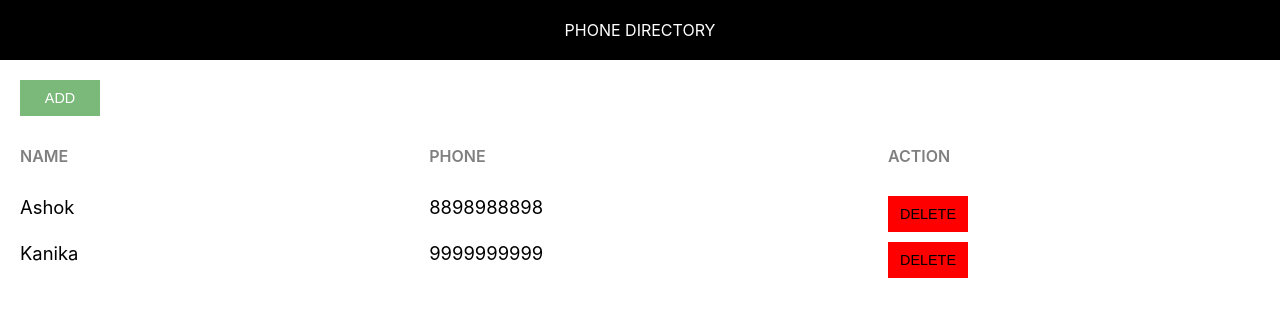
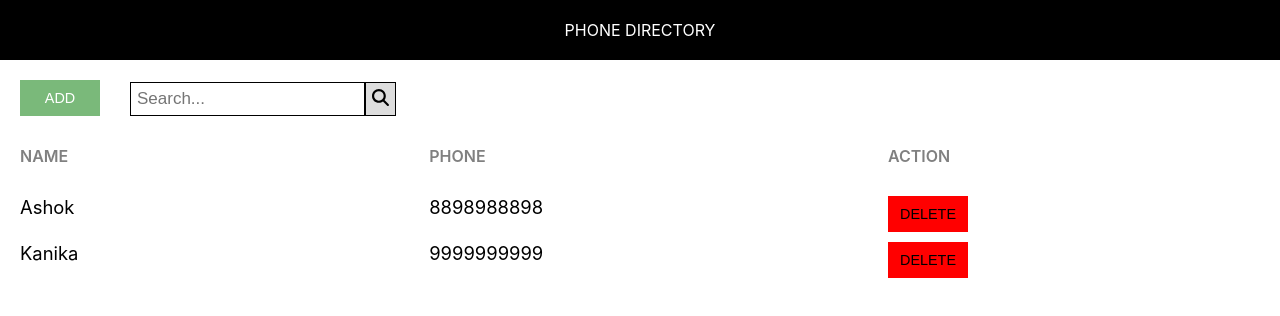
Before and after one commit to archana-hutech/react-series, a React (Create React App) app in the folder phone-directory/: page / in a window 1280 px wide. Shown: the top 316 px of the page. Built offline with nearby package versions, Linux system fonts and the light colour scheme.

Commit message:
search filter added

```diff
--- a/phone-directory/package.json
+++ b/phone-directory/package.json
@@ -4,6 +4,8 @@
   "private": true,
   "dependencies": {
     "@babel/plugin-proposal-private-property-in-object": "^7.21.11",
+    "@fortawesome/free-solid-svg-icons": "^6.7.2",
+    "@fortawesome/react-fontawesome": "^0.2.2",
     "cra-template": "1.2.0",
     "react": "^19.0.0",
     "react-dom": "^19.0.0",
--- a/phone-directory/public/index.html
+++ b/phone-directory/public/index.html
@@ -24,6 +24,11 @@
       work correctly both with client-side routing and a non-root public URL.
       Learn how to configure a non-root public URL by running `npm run build`.
     -->
+    <!-- <link
+    rel="stylesheet"
+    href="https://cdnjs.cloudflare.com/ajax/libs/font-awesome/6.4.2/css/all.min.css"
+  /> -->
+
     <title>React App</title>
   </head>
   <body>
--- a/phone-directory/src/functionalComponent/ShowSubscriber.css
+++ b/phone-directory/src/functionalComponent/ShowSubscriber.css
@@ -34,3 +34,30 @@
 .edit-btn {
     color: #0000ff;
 }
+
+.search-box-container {
+    margin-top: -42px;
+}
+
+.search-box{
+  padding: 6px;
+  border: 1px solid black;
+  margin-top: 8px;
+  font-size: 17px;
+  margin-left: 110px;
+}
+
+.search-btn{
+    padding: 6px;
+    border: 1px solid black;
+    margin-top: 8px;
+    font-size: 17px;
+    cursor: pointer;
+    background: #ddd;
+}
+
+.cancel-icon{
+    right: 935px;
+    position: absolute;
+    top: 16%;
+}
--- a/phone-directory/src/functionalComponent/ShowSubscriber.js
+++ b/phone-directory/src/functionalComponent/ShowSubscriber.js
@@ -1,12 +1,23 @@
-import React  from "react";
+import React, {useState}  from "react";
 import Header from "../Header.js";
 import "./ShowSubscriber.css";
 import { Link } from "react-router-dom";
+import { FontAwesomeIcon } from '@fortawesome/react-fontawesome';
+import { faSearch, faTimes } from '@fortawesome/free-solid-svg-icons';
+const ShowSubscriber = ({subscribersList, deleteSubscriberHandler, searchHandler}) => {
+  const [searchInput, setSearchInput] = useState("");
 
-const ShowSubscriber = ({subscribersList, deleteSubscriberHandler}) => {
     const onDeleteClick = (subscriberId)  => {
         deleteSubscriberHandler(subscriberId)
     }
+    const onSearchHandler = () =>{
+      searchHandler(searchInput)
+    }
+
+    const handleClearSearch = () => {
+      setSearchInput(""); // Clear the input
+      searchHandler(""); // Reset the search (show all subscribers)
+    };
 
   return (
     <div className="component-container">
@@ -16,7 +27,30 @@ const ShowSubscriber = ({subscribersList, deleteSubscriberHandler}) => {
           {" "}
           <button className="custom-btn add-btn">Add</button>
         </Link>
-
+        {/* <input type="text" name="search" className="search-box" placeholder="Search.."  value={searchInput}
+          onChange={(e) => setSearchInput(e.target.value)}/>
+         <button type="submit" className="search-btn" onClick={onSearchHandler}> <FontAwesomeIcon icon={faSearch} /></button> */}
+         {/* Search Input with Cancel Icon */}
+        <div className="search-box-container">
+          <input
+            type="text"
+            name="search"
+            className="search-box"
+            placeholder="Search..."
+            value={searchInput}
+            onChange={(e) => setSearchInput(e.target.value)}
+          />
+          {searchInput && (
+            <FontAwesomeIcon
+              icon={faTimes}
+              className="cancel-icon"
+              onClick={handleClearSearch} // Clear the input and reset search
+            />
+          )}
+          <button type="submit" className="search-btn" onClick={onSearchHandler}>
+            <FontAwesomeIcon icon={faSearch} />
+          </button>
+        </div>
         <div className="grid-container heading-container">
           <span className="grid-item name-heading">Name</span>
           <span className="grid-item phone-heading">Phone</span>
--- a/phone-directory/src/functionalComponent/SubDirectory.js
+++ b/phone-directory/src/functionalComponent/SubDirectory.js
@@ -1,4 +1,4 @@
-import React, { useState } from "react";
+import React, { useState, useEffect } from "react";
 import AddSubscribers from "./AddSubscribers";
 import ShowSubscriber from "./ShowSubscriber";
 import { BrowserRouter as Router, Routes, Route } from "react-router-dom";
@@ -8,6 +8,12 @@ const SubDirectory = () => {
     { id: 1, name: "Ashok", phone: "8898988898" },
     { id: 2, name: "Kanika", phone: "9999999999" },
   ]);
+
+  const [filteredSubscribersList, setFilteredSubscribersList] = useState(subscribersList);
+
+  useEffect(() => {
+    setFilteredSubscribersList(subscribersList);
+  }, [subscribersList]);
 
   const addSubscriberHandler = (newSubscriber) => {
     setSubscriberList((prevSubscribersList) => {
@@ -42,6 +48,35 @@ const deleteSubscriberHandler = (subscriberId) => {
     setSubscriberList(updatedSubscribers);
   };
 
+  // const searchHandler = (subscriberName) => {
+  //   const searchedSubscriber = subscribersList.find((subscriber) => subscriber.name === subscriberName);
+  //   if (searchedSubscriber) {
+  //     // alert(`Name: ${searchedSubscriber.name}\nPhone: ${searchedSubscriber.phone}`);
+  //     console.log(`Name: ${searchedSubscriber.name}\nPhone: ${searchedSubscriber.phone}`);
+  //     return searchedSubscriber;
+  //   } else {
+  //     alert("Subscriber not found.");
+  //   }
+  // }
+
+  const searchHandler = (subscriberName) => {
+    if (!subscriberName) {
+      setFilteredSubscribersList(subscribersList); // Reset to full list if search input is empty
+      return;
+    }
+
+    const searchedSubscriber = subscribersList.filter((subscriber) =>
+      subscriber.name.toLowerCase().includes(subscriberName.toLowerCase())
+    );
+
+    if (searchedSubscriber.length > 0) {
+      setFilteredSubscribersList(searchedSubscriber);
+    } else {
+      alert("Subscriber not found.");
+      setFilteredSubscribersList([]);
+    }
+  };
+
   return (
     <Router>
       <div className="main-container">
@@ -50,8 +85,9 @@ const deleteSubscriberHandler = (subscriberId) => {
             path="/"
             element={
               <ShowSubscriber
-                subscribersList={subscribersList}
+                subscribersList={filteredSubscribersList}
                 deleteSubscriberHandler={deleteSubscriberHandler}
+                searchHandler={searchHandler}
               />
             }
           />
```
